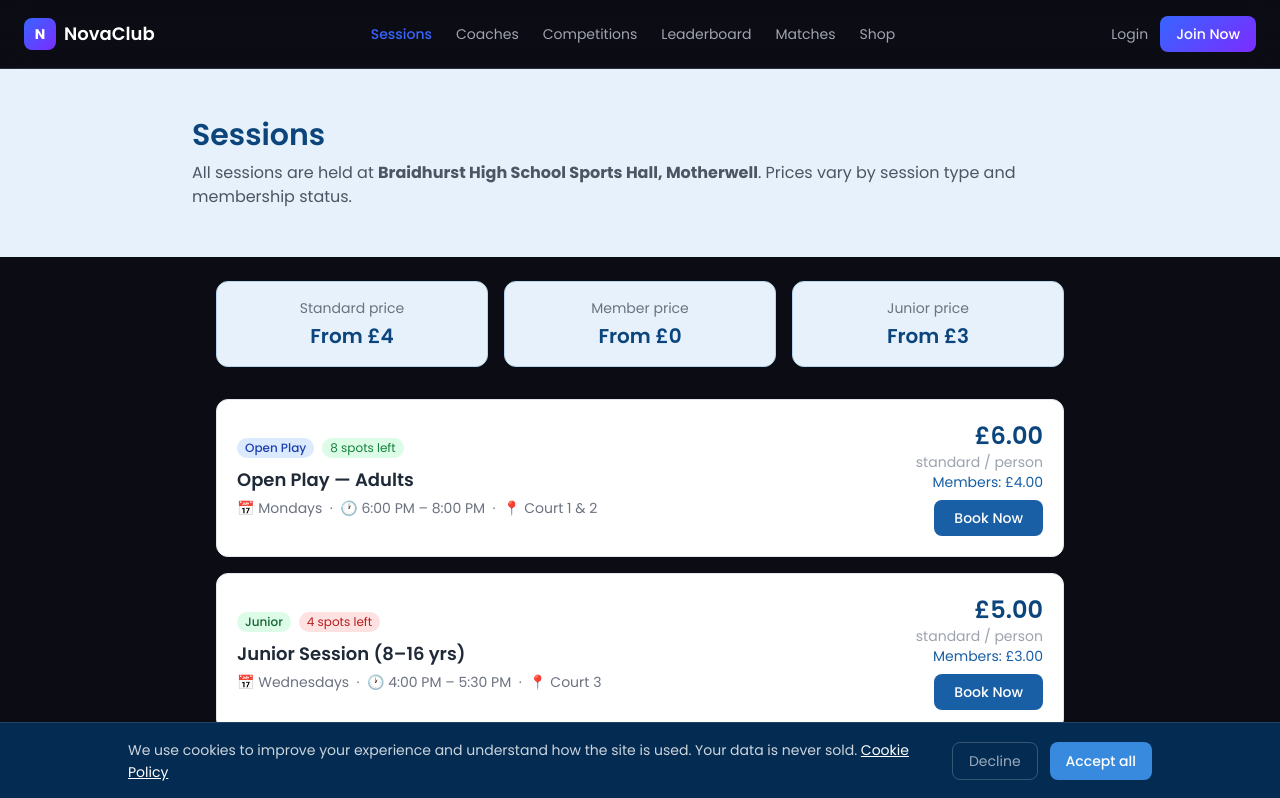
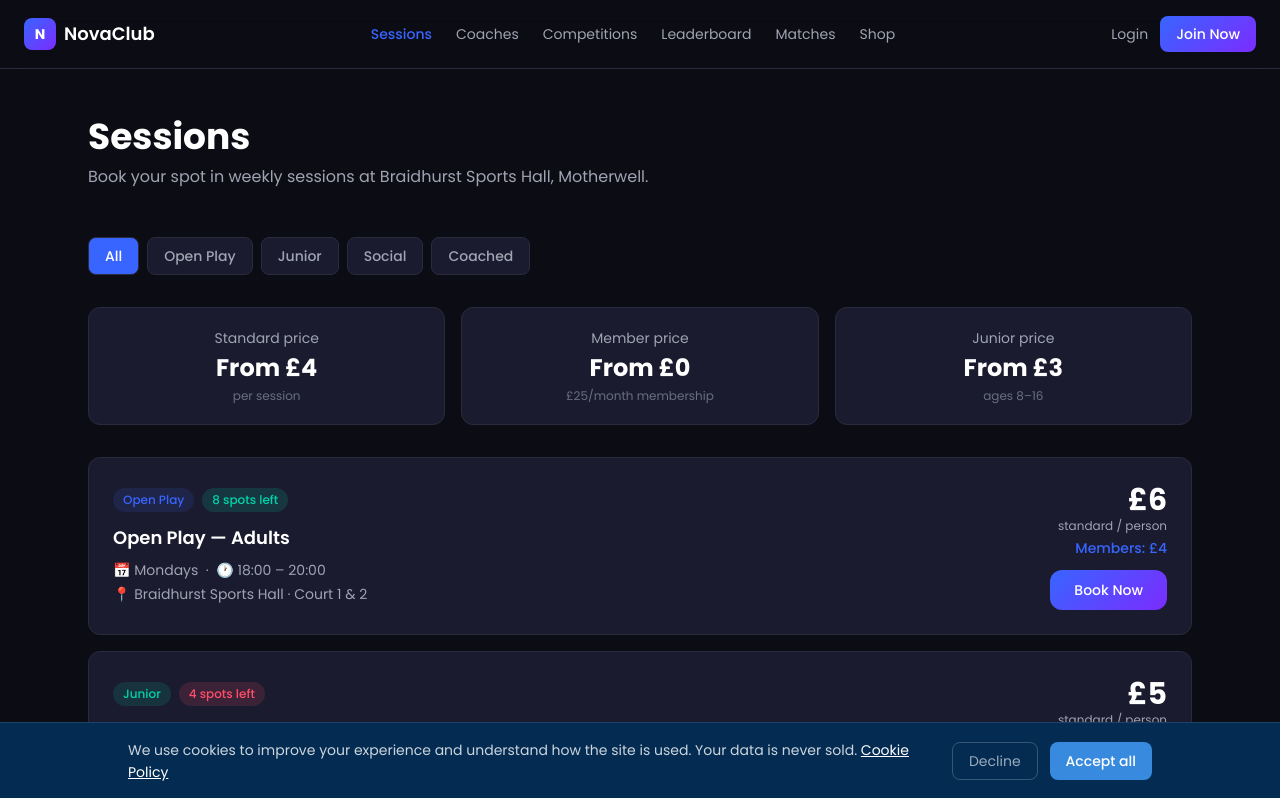
Before and after one commit to ardalescai-tech/cosmaclub, a Next.js app: page /sessions in a window 1280 px wide. Shown: the top 798 px of the page. Built offline with nearby package versions, Linux system fonts and the light colour scheme; no server answers.

Commit message:
redesign: sessions page

```diff
--- a/src/app/sessions/page.tsx
+++ b/src/app/sessions/page.tsx
@@ -1,136 +1,152 @@
 import Link from "next/link";
-import { formatPrice, formatTime, DAY_NAMES } from "@/lib/utils";
 
 const sessions = [
   {
     id: "1",
     title: "Open Play — Adults",
-    type: "OPEN_PLAY",
-    dayOfWeek: 1,
-    startTime: "18:00",
-    endTime: "20:00",
-    court: "Court 1 & 2",
+    type: "Open Play",
+    day: "Mondays",
+    time: "18:00 – 20:00",
+    location: "Braidhurst Sports Hall · Court 1 & 2",
     priceStd: 6,
     priceMember: 4,
+    spotsLeft: 8,
     maxPlayers: 20,
-    spotsLeft: 8,
   },
   {
     id: "2",
-    title: "Junior Session (8–16 yrs)",
-    type: "JUNIOR",
-    dayOfWeek: 3,
-    startTime: "16:00",
-    endTime: "17:30",
-    court: "Court 3",
+    title: "Junior Session",
+    type: "Junior",
+    day: "Wednesdays",
+    time: "16:00 – 17:30",
+    location: "Braidhurst Sports Hall · Court 3",
     priceStd: 5,
     priceMember: 3,
-    priceJunior: 3,
+    spotsLeft: 4,
     maxPlayers: 12,
-    spotsLeft: 4,
   },
   {
     id: "3",
     title: "Social Tennis — Mixed",
-    type: "SOCIAL",
-    dayOfWeek: 6,
-    startTime: "10:00",
-    endTime: "12:00",
-    court: "All Courts",
+    type: "Social",
+    day: "Saturdays",
+    time: "10:00 – 12:00",
+    location: "Braidhurst Sports Hall · All Courts",
     priceStd: 4,
     priceMember: 0,
+    spotsLeft: 15,
     maxPlayers: 24,
-    spotsLeft: 15,
   },
   {
     id: "4",
     title: "Coached Group Session",
-    type: "COACHED",
-    dayOfWeek: 2,
-    startTime: "19:00",
-    endTime: "20:30",
-    court: "Court 1",
+    type: "Coached",
+    day: "Tuesdays",
+    time: "19:00 – 20:30",
+    location: "Braidhurst Sports Hall · Court 1",
     priceStd: 12,
     priceMember: 9,
+    spotsLeft: 3,
     maxPlayers: 8,
-    spotsLeft: 3,
   },
 ];
 
 const typeColors: Record<string, string> = {
-  OPEN_PLAY: "bg-blue-100 text-blue-800",
-  JUNIOR: "bg-green-100 text-green-800",
-  SOCIAL: "bg-purple-100 text-purple-800",
-  COACHED: "bg-orange-100 text-orange-800",
+  "Open Play": "#3865FF",
+  "Junior": "#00D4AA",
+  "Social": "#7B2CFF",
+  "Coached": "#FFB800",
 };
 
-const typeLabels: Record<string, string> = {
-  OPEN_PLAY: "Open Play",
-  JUNIOR: "Junior",
-  SOCIAL: "Social",
-  COACHED: "Coached",
-};
+const tabs = ["All", "Open Play", "Junior", "Social", "Coached"];
 
 export default function SessionsPage() {
   return (
-    <main className="min-h-screen">
-      <section className="bg-[#E6F1FB] px-6 py-12">
-        <div className="max-w-4xl mx-auto">
-          <h1 className="text-3xl font-semibold text-[#0C447C] mb-2">Sessions</h1>
-          <p className="text-gray-600">
-            All sessions are held at <strong>Braidhurst High School Sports Hall, Motherwell</strong>. Prices vary by session type and membership status.
-          </p>
+    <main style={{ background: "#0C0D14", minHeight: "100vh" }}>
+
+      {/* HEADER */}
+      <section className="px-6 py-12 max-w-6xl mx-auto">
+        <h1 className="text-4xl font-bold text-white mb-2">Sessions</h1>
+        <p style={{ color: "#A0A3B1" }}>
+          Book your spot in weekly sessions at Braidhurst Sports Hall, Motherwell.
+        </p>
+      </section>
+
+      {/* TABS */}
+      <section className="px-6 max-w-6xl mx-auto mb-8">
+        <div className="flex gap-2 flex-wrap">
+          {tabs.map((tab) => (
+            <button
+              key={tab}
+              className="px-4 py-2 rounded-lg text-sm font-medium transition-all"
+              style={{
+                background: tab === "All" ? "#3865FF" : "#1A1B2E",
+                color: tab === "All" ? "#fff" : "#A0A3B1",
+                border: "1px solid #2A2B3D",
+              }}
+            >
+              {tab}
+            </button>
+          ))}
         </div>
       </section>
 
-      <section className="px-6 py-6 max-w-4xl mx-auto">
-        <div className="grid grid-cols-1 md:grid-cols-3 gap-4 mb-8">
-          <div className="bg-[#E6F1FB] border border-[#B5D4F4] rounded-xl p-4 text-center">
-            <p className="text-sm text-gray-500 mb-1">Standard price</p>
-            <p className="text-xl font-semibold text-[#0C447C]">From £4</p>
-          </div>
-          <div className="bg-[#E6F1FB] border border-[#B5D4F4] rounded-xl p-4 text-center">
-            <p className="text-sm text-gray-500 mb-1">Member price</p>
-            <p className="text-xl font-semibold text-[#0C447C]">From £0</p>
-          </div>
-          <div className="bg-[#E6F1FB] border border-[#B5D4F4] rounded-xl p-4 text-center">
-            <p className="text-sm text-gray-500 mb-1">Junior price</p>
-            <p className="text-xl font-semibold text-[#0C447C]">From £3</p>
-          </div>
+      {/* PRICING CARDS */}
+      <section className="px-6 max-w-6xl mx-auto mb-8">
+        <div className="grid grid-cols-1 md:grid-cols-3 gap-4">
+          {[
+            { label: "Standard price", value: "From £4", sub: "per session" },
+            { label: "Member price", value: "From £0", sub: "£25/month membership" },
+            { label: "Junior price", value: "From £3", sub: "ages 8–16" },
+          ].map((item) => (
+            <div key={item.label} className="rounded-xl p-5 text-center"
+              style={{ background: "#1A1B2E", border: "1px solid #2A2B3D" }}>
+              <p className="text-sm mb-1" style={{ color: "#A0A3B1" }}>{item.label}</p>
+              <p className="text-2xl font-bold text-white">{item.value}</p>
+              <p className="text-xs mt-1" style={{ color: "#6B6E80" }}>{item.sub}</p>
+            </div>
+          ))}
         </div>
+      </section>
 
+      {/* SESSIONS LIST */}
+      <section className="px-6 pb-16 max-w-6xl mx-auto">
         <div className="flex flex-col gap-4">
           {sessions.map((session) => (
-            <div key={session.id} className="bg-white border border-gray-200 rounded-xl p-5 shadow-sm">
+            <div key={session.id} className="rounded-xl p-6 transition-all hover:border-opacity-50"
+              style={{ background: "#1A1B2E", border: "1px solid #2A2B3D" }}>
               <div className="flex flex-col md:flex-row md:items-center justify-between gap-4">
                 <div className="flex-1">
-                  <div className="flex items-center gap-2 mb-2">
-                    <span className={`text-xs px-2 py-0.5 rounded-full font-medium ${typeColors[session.type]}`}>
-                      {typeLabels[session.type]}
+                  <div className="flex items-center gap-2 mb-3">
+                    <span className="text-xs px-2.5 py-1 rounded-full font-medium"
+                      style={{ background: `${typeColors[session.type]}20`, color: typeColors[session.type] }}>
+                      {session.type}
                     </span>
-                    <span className={`text-xs px-2 py-0.5 rounded-full ${
-                      session.spotsLeft <= 4 ? "bg-red-100 text-red-700" : "bg-green-100 text-green-700"
-                    }`}>
+                    <span className="text-xs px-2.5 py-1 rounded-full font-medium"
+                      style={{
+                        background: session.spotsLeft <= 4 ? "rgba(255,77,106,0.15)" : "rgba(0,212,170,0.15)",
+                        color: session.spotsLeft <= 4 ? "#FF4D6A" : "#00D4AA",
+                      }}>
                       {session.spotsLeft} spots left
                     </span>
                   </div>
-                  <h3 className="text-lg font-semibold text-gray-800 mb-1">{session.title}</h3>
-                  <p className="text-sm text-gray-500">
-                    📅 {DAY_NAMES[session.dayOfWeek]}s &nbsp;·&nbsp;
-                    🕐 {formatTime(session.startTime)} – {formatTime(session.endTime)} &nbsp;·&nbsp;
-                    📍 {session.court}
-                  </p>
+                  <h3 className="text-lg font-semibold text-white mb-2">{session.title}</h3>
+                  <div className="flex flex-col gap-1">
+                    <p className="text-sm" style={{ color: "#A0A3B1" }}>📅 {session.day} &nbsp;·&nbsp; 🕐 {session.time}</p>
+                    <p className="text-sm" style={{ color: "#A0A3B1" }}>📍 {session.location}</p>
+                  </div>
                 </div>
-                <div className="flex flex-col items-end gap-2">
-                  <div className="text-right">
-                    <p className="text-2xl font-semibold text-[#0C447C]">{formatPrice(session.priceStd)}</p>
-                    <p className="text-sm text-gray-400">standard / person</p>
-                    <p className="text-sm text-[#185FA5]">Members: {session.priceMember === 0 ? "Free" : formatPrice(session.priceMember)}</p>
+                <div className="flex flex-col items-start md:items-end gap-3">
+                  <div className="text-left md:text-right">
+                    <p className="text-3xl font-bold text-white">£{session.priceStd}</p>
+                    <p className="text-xs" style={{ color: "#A0A3B1" }}>standard / person</p>
+                    <p className="text-sm font-medium mt-1" style={{ color: "#3865FF" }}>
+                      Members: {session.priceMember === 0 ? "Free" : `£${session.priceMember}`}
+                    </p>
                   </div>
-                  <Link
-                    href={`/book/${session.id}`}
-                    className="bg-[#185FA5] text-white px-5 py-2 rounded-lg text-sm font-medium hover:bg-[#0C447C] transition-colors"
-                  >
+                  <Link href={`/book/${session.id}`}
+                    className="px-6 py-2.5 rounded-xl text-sm font-medium text-white transition-all"
+                    style={{ background: "linear-gradient(135deg, #3865FF, #7B2CFF)" }}>
                     Book Now
                   </Link>
                 </div>
@@ -140,17 +156,14 @@ export default function SessionsPage() {
         </div>
       </section>
 
-      <footer className="bg-[#042C53] px-6 py-8 mt-12">
-        <div className="max-w-5xl mx-auto flex flex-col md:flex-row justify-between items-center gap-4">
-          <div>
-            <p className="text-white font-semibold">NovaClub</p>
-            <p className="text-white/50 text-sm">Non-profit community tennis club · Scotland</p>
-          </div>
+      {/* FOOTER */}
+      <footer className="px-6 py-8 border-t" style={{ borderColor: "#2A2B3D" }}>
+        <div className="max-w-6xl mx-auto flex flex-col md:flex-row justify-between items-center gap-4">
+          <p className="font-semibold text-white">NovaClub</p>
           <div className="flex gap-6">
-            <Link href="/terms" className="text-white/50 text-sm hover:text-white">Terms</Link>
-            <Link href="/privacy" className="text-white/50 text-sm hover:text-white">Privacy</Link>
-            <Link href="/cookies" className="text-white/50 text-sm hover:text-white">Cookies</Link>
-            <Link href="/contact" className="text-white/50 text-sm hover:text-white">Contact</Link>
+            {["Terms", "Privacy", "Cookies", "Contact"].map((item) => (
+              <Link key={item} href={`/${item.toLowerCase()}`} className="text-sm" style={{ color: "#6B6E80" }}>{item}</Link>
+            ))}
           </div>
         </div>
       </footer>
```
